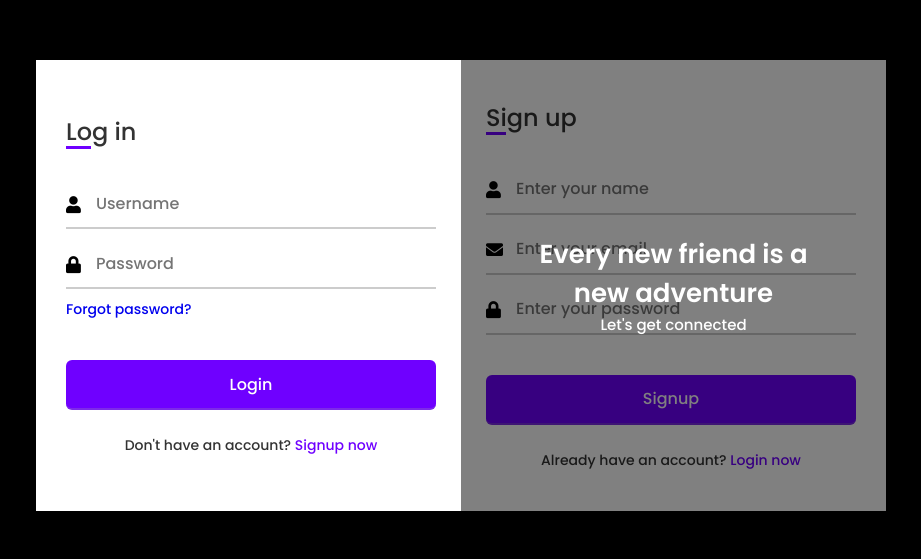
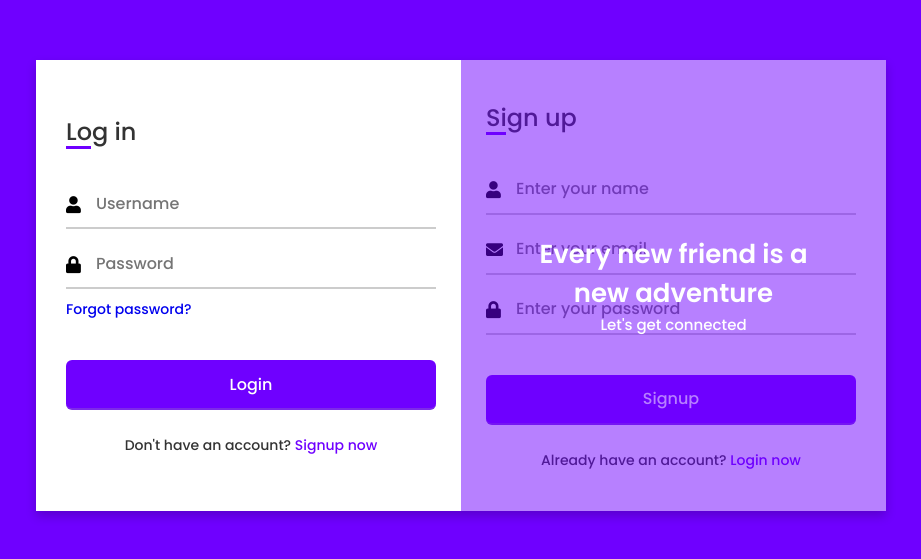
Before and after one commit to danzzcoding/login-and-signup, a website: page views/index.html in a window 1280 px wide. Shown: the part 115-674 px from the top of the page, without its empty margins (179-1100 px from the left). Drawn offline with Linux system fonts and the light colour scheme; files that its build step writes are made by us from their sources.

Commit message:
Update style.css

```diff
--- a/public/style.css
+++ b/public/style.css
@@ -11,7 +11,7 @@ body{
   display: flex;
   align-items: center;
   justify-content: center;
-  background: #000000;
+  background: #6F00FF;
   padding: 0px;
 }
 .container{
@@ -55,7 +55,7 @@ body{
   position: absolute;
   height: 100%;
   width: 100%;
-  background: #000000;
+  background: #6F00FF;
   opacity: 0.5;
   z-index: 12;
 }
@@ -179,7 +179,7 @@ body{
   transition: all 0.4s ease;
 }
 .forms .form-content .button input:hover{
-  background: #000000;
+  background: #6F00FF;
 }
 .forms .form-content label{
   color: #6F00FF;
```
